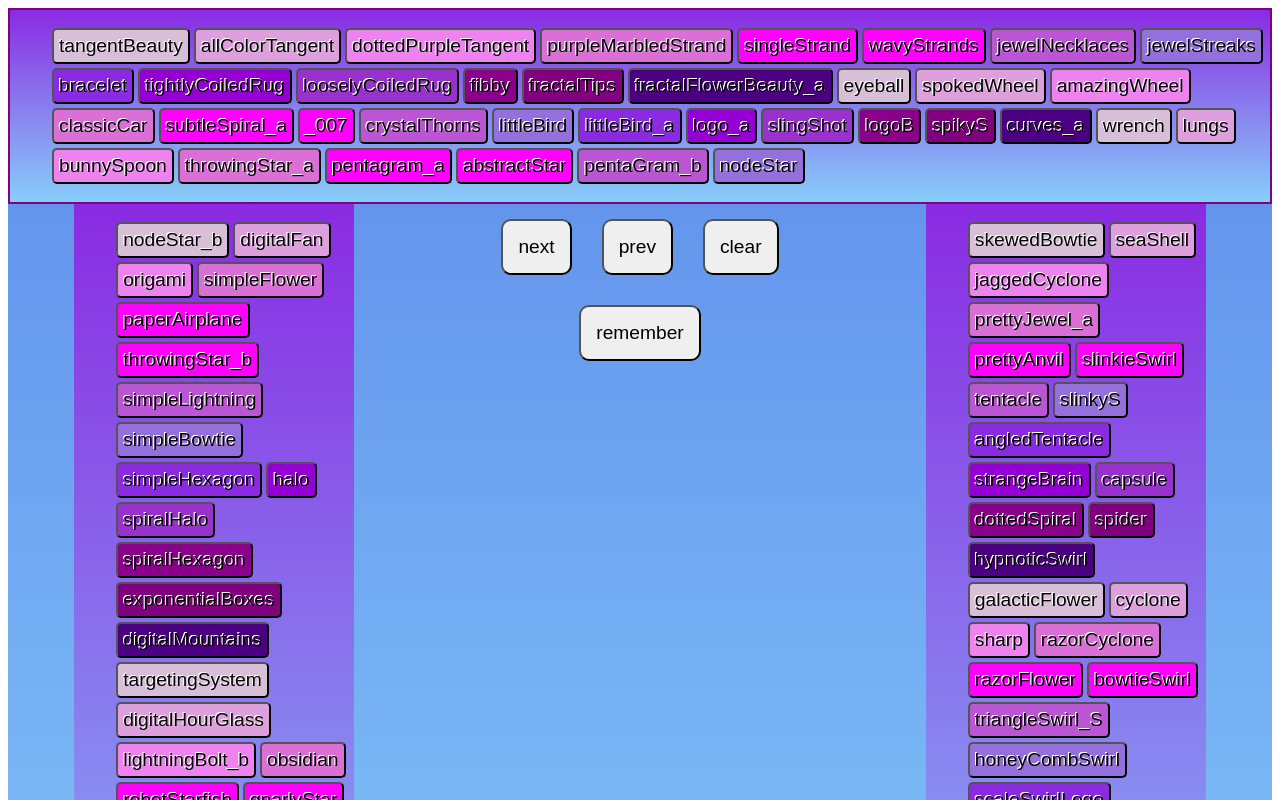
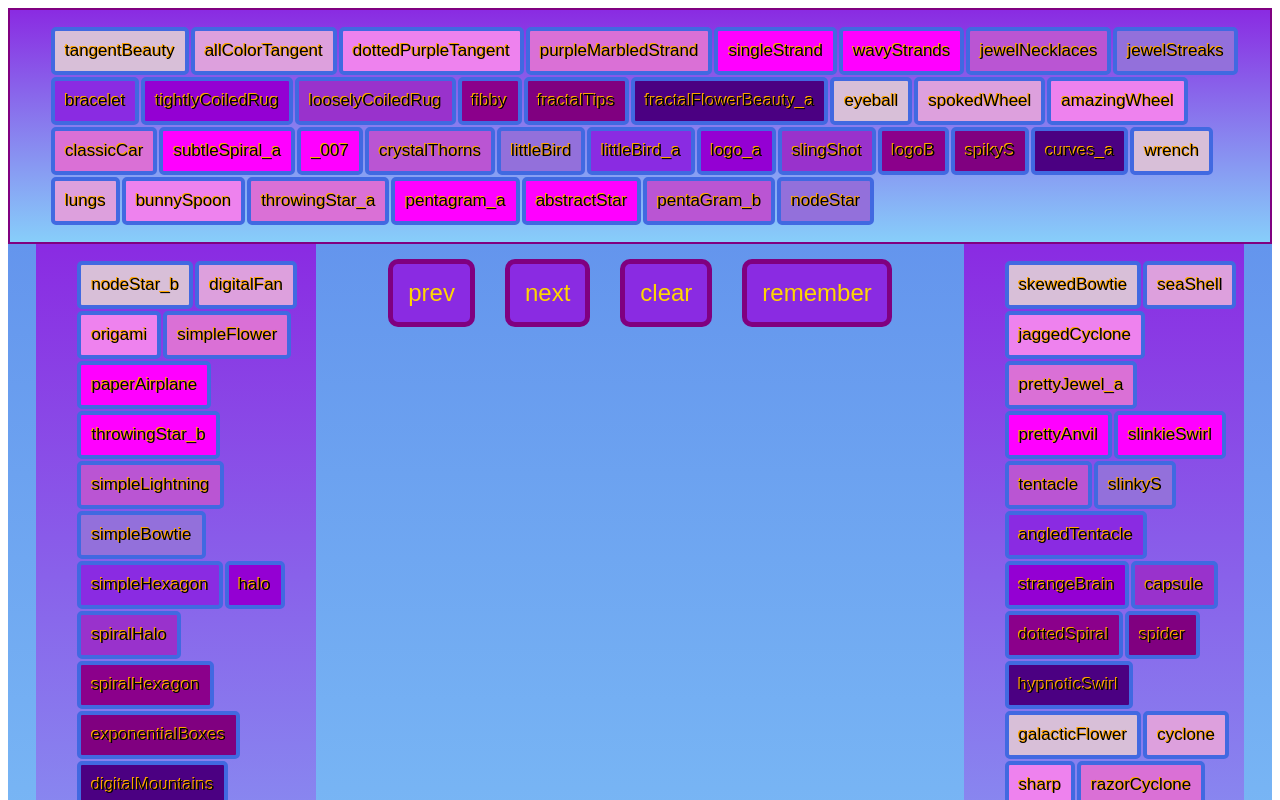
Before and after one commit to risingBirdSong/purple-play, a React (Create React App) app: page / in a window 1280 px wide. Shown: the top 800 px of the page. Built offline with nearby package versions, Linux system fonts and the light colour scheme.

Commit message:
added some color and styling

```diff
--- a/src/App.tsx
+++ b/src/App.tsx
@@ -413,17 +413,17 @@ function App(this: any) {
         <div className="content">
           {/* {selector(currentOption)} */}
           {refactoredSelector(currentImageIndex)}
-          <div className="bottom"> <button onClick={() => {
-            nextImage()
-          }} className="bigButtons">next</button>
+          <div className="bottom">
             <button onClick={() => {
               prevImage();
             }} className="bigButtons">prev</button>
             <button onClick={() => {
+              nextImage()
+            }} className="bigButtons">next</button>
+            <button onClick={() => {
               setCurrentImageIndex(null);
             }} className="bigButtons">clear</button>
-          </div>
-          <div className="favesContainer">
+
             <button className="bigButtons" onClick={() => {
 
               let j = 0;
@@ -442,6 +442,7 @@ function App(this: any) {
 
             }}> remember</button>
           </div>
+
         </div>
         {buttonManufacturer({ clsNm: "buttonContainerRight", buttonArr: rightOptionStrings })}
 
--- a/src/index.css
+++ b/src/index.css
@@ -72,12 +72,13 @@
 
 .buttons button{
   border-radius: 5px;
-  padding: 5px;
-  margin: 2px;
+  padding: 10px;
+  margin: 1px;
   text-align: center;
-  font-size: larger;
+  font-size: 17px;
   color: black;
-  text-shadow: -1px -1px 0 white,  -1px -1px 0 white;
+  text-shadow: -1px -1px 0 orange,  -1px -1px 0 orange;
+  border: 4px solid royalblue;
 }
 
 .bigButtons {
@@ -85,7 +86,10 @@
   padding: 15px;
   margin: 15px;
   text-align: center;
-  font-size: larger;
+  font-size: x-large;
+  border: 5px solid purple;
+  background-color: blueviolet;
+  color: gold;
 }
 
 .navvy{
```
